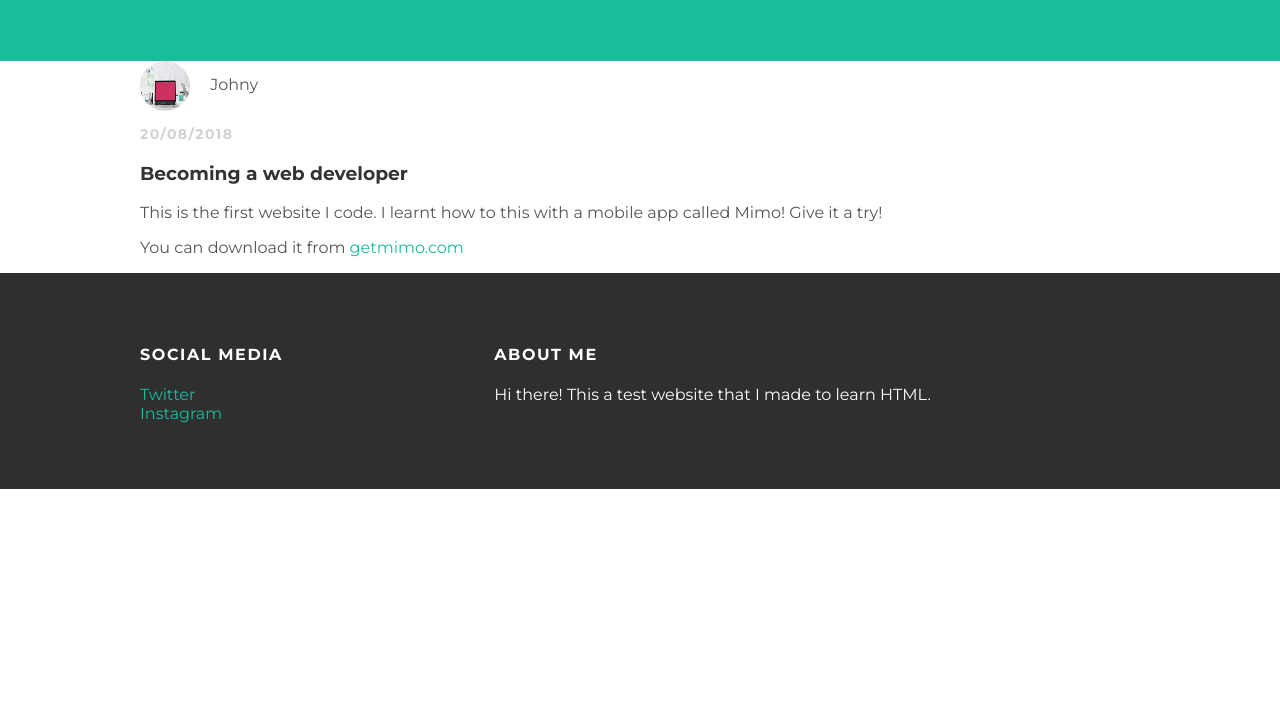
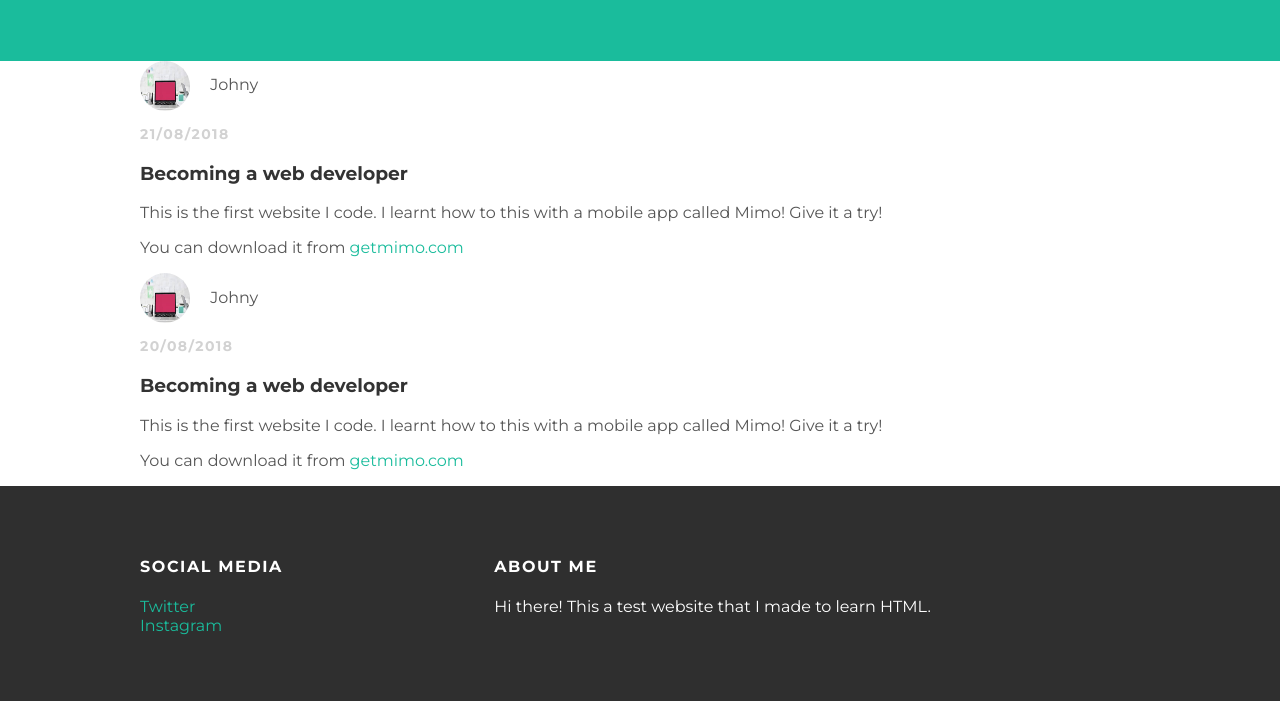
Before and after one commit to johny4/johny4.github.io, a plain HTML site: page index.html in a window 1280 px wide. Shown: the part 89-800 px from the top of the page. Drawn offline with Linux system fonts and the light colour scheme.

Commit message:
Update index.html

```diff
--- a/index.html
+++ b/index.html
@@ -15,6 +15,16 @@
    </div>
   </div>
   <div id="content">
+   <div class="container">
+    <div class="post">
+     <div class="post-author">
+      <img src="pc.png">
+      <span>Johny</span>
+     <p class="post-date">21/08/2018</p>
+     <h3 class="post-title">Becoming a web developer</h3>
+     <div class="post-content">
+      <p>This is the first website I code. I learnt how to this with a mobile app called Mimo! Give it a try!</p>
+      <p>You can download it from <a href="https://getmimo.com">getmimo.com</a></p> </div> </div> </div> </div>
    <div class="container">
     <div class="post">
      <div class="post-author">
```
